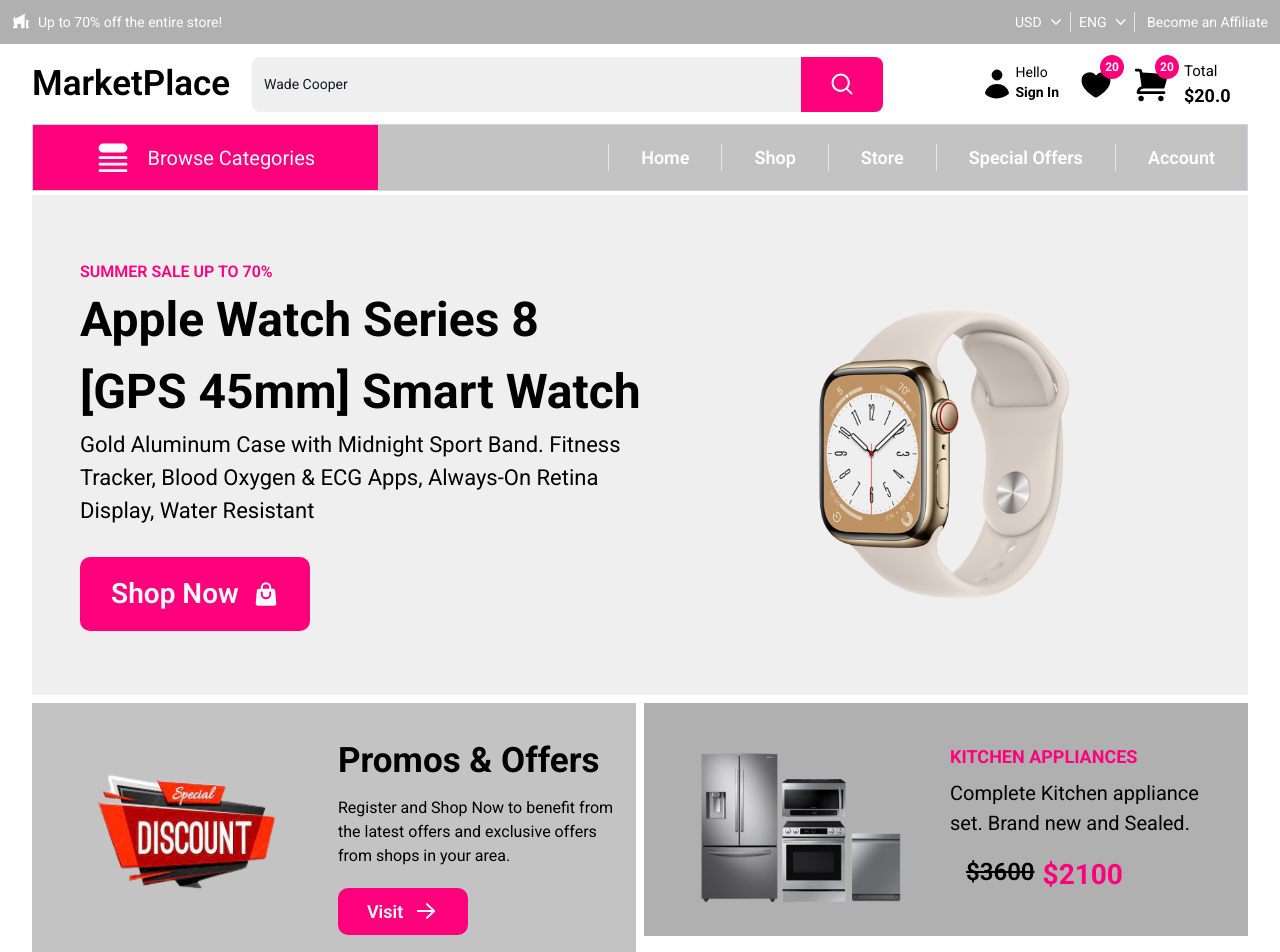
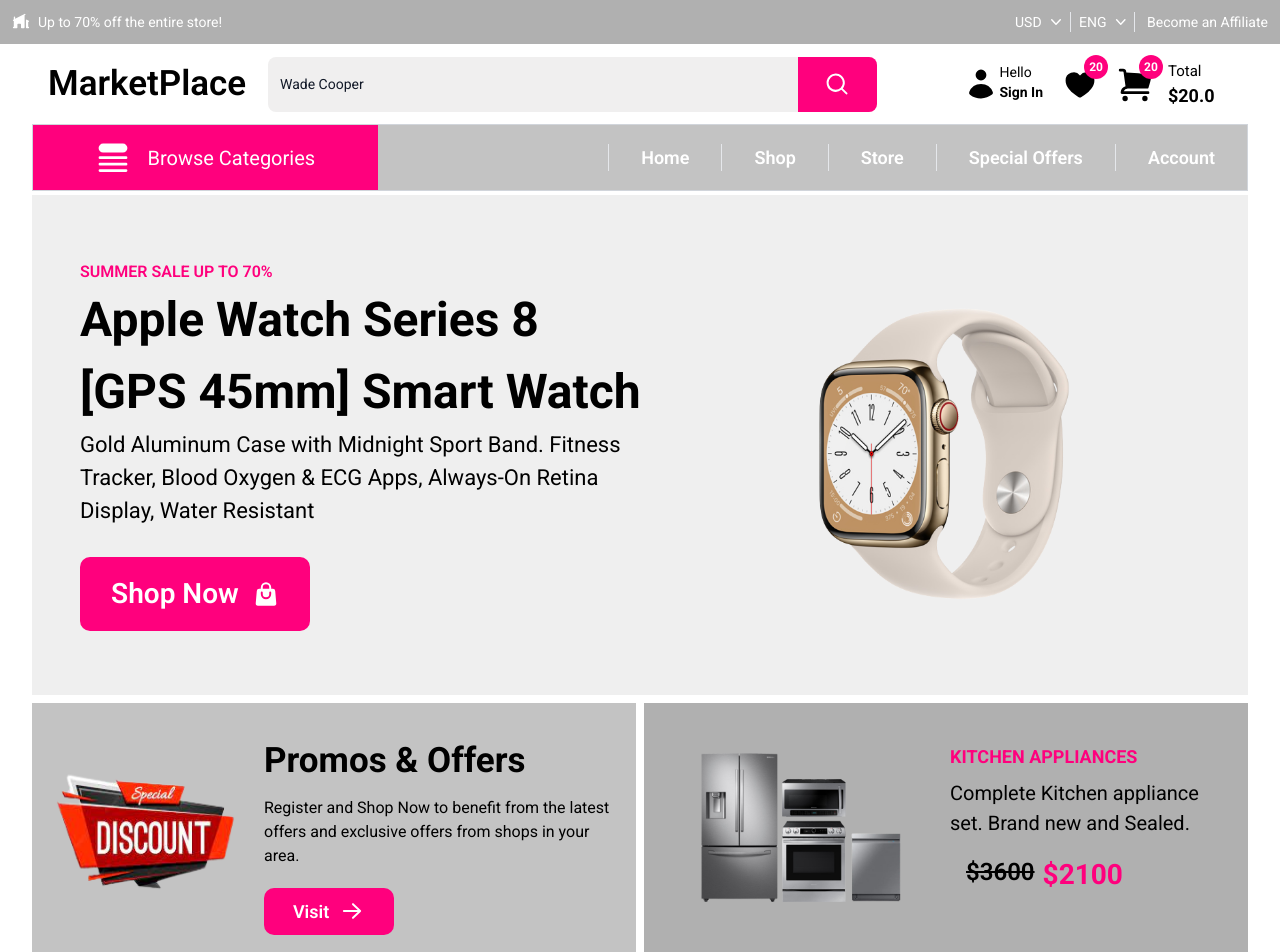
Before and after one commit to Evar-SF27/market, a Next.js app: page / in a window 1280 px wide. Shown: the top 952 px of the page. Built offline with nearby package versions, Linux system fonts and the light colour scheme.

Commit message:
hero section

```diff
--- a/components/hero/hero.tsx
+++ b/components/hero/hero.tsx
@@ -35,9 +35,9 @@
         </div>
       </div>
       <div className="w-[100%] flex gap-2 max-sm:flex-col">
-        <div className="bg-secondary-500 h-fit sm:w-[50%] w-[100%]">
+        <div className="bg-secondary-500 h-[250px] max-sm:h-fit sm:w-[50%] w-[100%]">
             <div className="flex max-sm:flex-col py-4 px-4">
-                <div className="flex flex-1 justify-center">
+                <div className="flex flex-2 justify-center">
                     <Image
                         src="/images/discount.png"
                         alt="Discount"
@@ -45,7 +45,7 @@
                         height={200}
                     />
                 </div>
-                <div className="flex flex-col flex-1 justify-center py-4 pl-2">
+                <div className="flex flex-col flex-1 justify-center py-4 pl-4">
                     <h3 className="font-bold text-[35px]">
                         Promos  & Offers
                     </h3>
@@ -60,7 +60,7 @@
                 </div>
             </div>
         </div>
-        <div className="bg-secondary-800 h-fit sm:w-[50%] w-[100%]">
+        <div className="bg-secondary-800 h-[250px] max-sm:h-fit sm:w-[50%] w-[100%]">
             <div className="flex max-sm:flex-col py-4 px-4 items-center">
                 <div className="flex flex-1 justify-center mt-4">
                     <Image
--- a/components/nav/bottomBar.tsx
+++ b/components/nav/bottomBar.tsx
@@ -17,7 +17,7 @@
             />
             <p className="hidden lg:block text-white text-[20px] ml-4">Browse Categories</p>
         </div>
-        <div className={`${!categoryOpen ? "hidden" : "flex sm:fixed w-[100%] sm:w-[35%] sm:opacity-90  sm:flex-col overflow-x-scroll h-[100%]"}`}>
+        <div className={`${!categoryOpen ? "hidden" : "flex sm:absolute w-[100%] sm:w-[35%] sm:opacity-90  sm:flex-col overflow-x-scroll h-[100%]"}`}>
             <div className="side-nav__items">
                 <p className="side-nav__p">Category One</p>
                 <ChevronRightIcon className="hidden sm:block icons-medium text-white" />
--- a/components/nav/mainBar.tsx
+++ b/components/nav/mainBar.tsx
@@ -3,7 +3,7 @@
 
 const MainBar = () => {
   return (
-    <div className="max-sm:mx-2 mx-8 h-20 flex items-center justify-between">
+    <div className="max-sm:mx-2 mx-12 h-20 flex items-center justify-between">
         <div className="flex justify-between w-[70%]">
             <div className="w-[180px] max-sm:w-[90px] mr-2">
                 <h1 className="max-sm:text-[28px] text-[35px] sm:ml-0 ml-4 font-semibold h-[55px] flex items-center">
```
